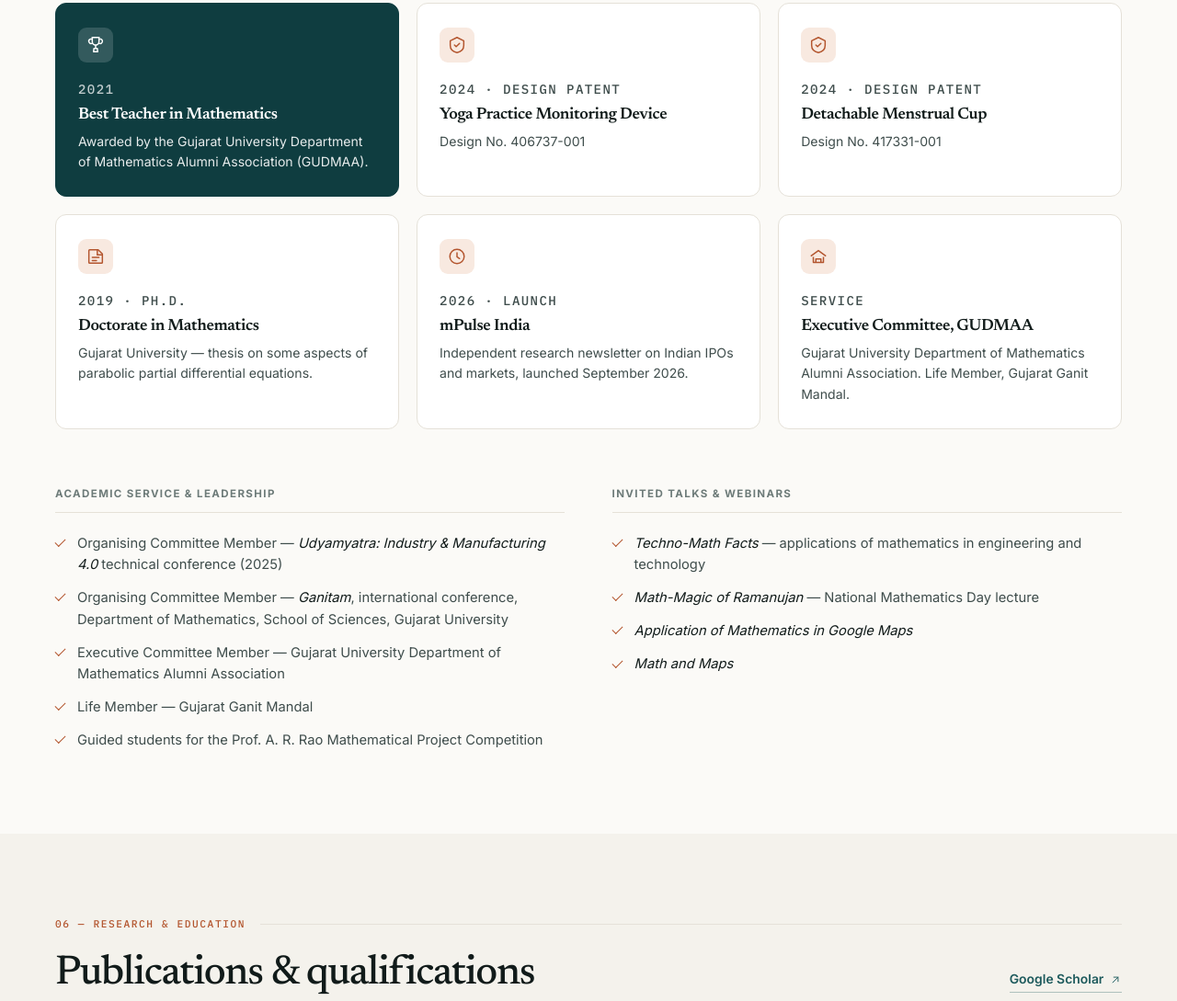
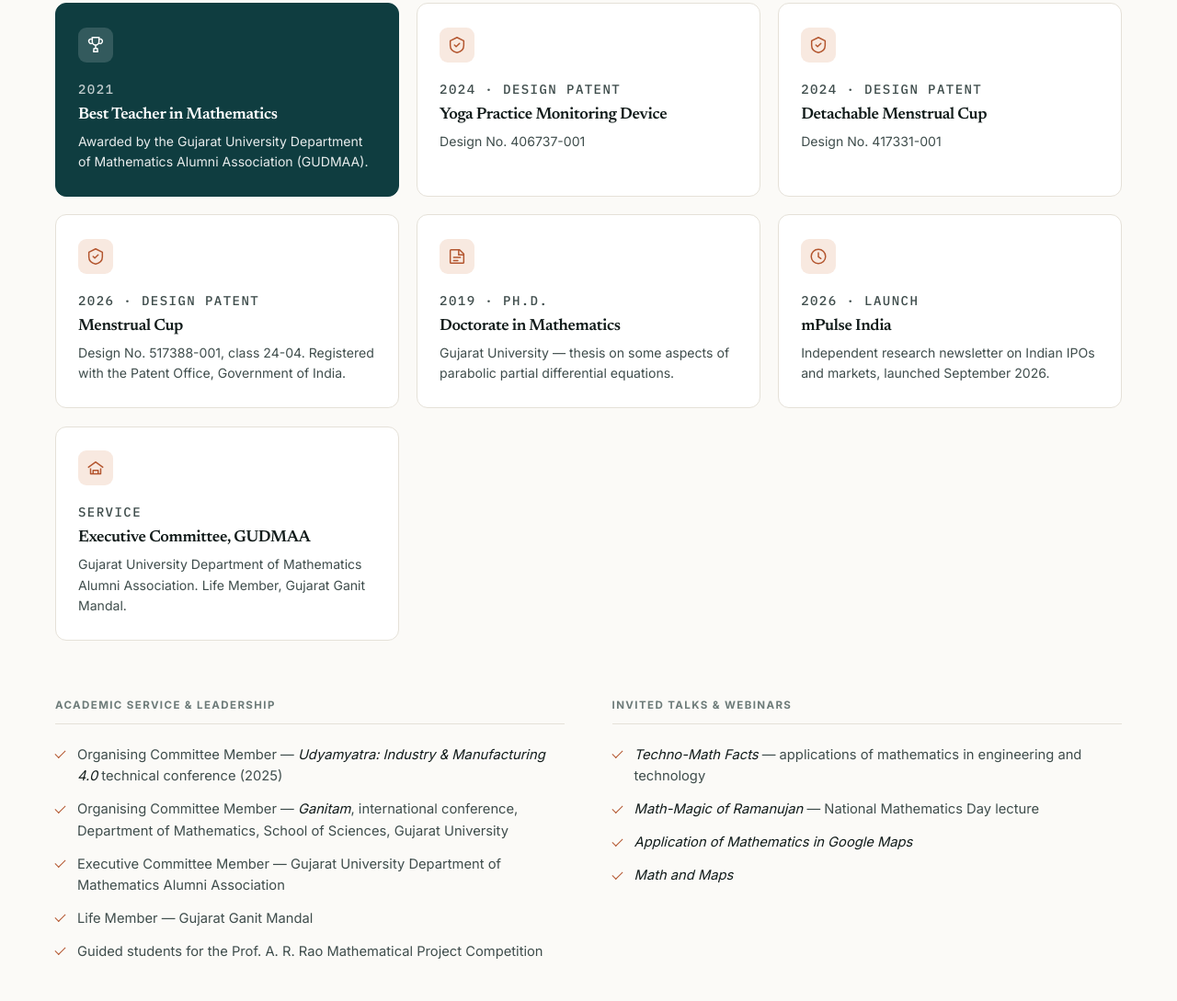
Before and after one commit to Dhruti-k-patel/dhruti-k-patel.github.io, a plain HTML site: page index.html in a window 1280 px wide. Shown: the part 10850-11939 px from the top of the page at 92% size. Drawn offline with Linux system fonts and the light colour scheme.

Commit message:
Add 2026 design patent; record the diploma date in Education
Design No. 517388-001 (Menstrual Cup, class 24-04) is a separate
registration from 417331-001 already listed, so it gets its own card.

The Executive Diploma is NOT a separate achievement - it stays in
Education, now with its completion year and the Business Analytics
specialisation.

Also excludes archives and phone exports from the repository. A .zip
of personal certificates was committed in the previous version of this
commit; amending removes it from history rather than deleting it in a
later commit, which would have left the file readable for ever.

Co-Authored-By: Claude Opus 5 <noreply@anthropic.com>

```diff
--- a/index.html
+++ b/index.html
@@ -384,6 +384,16 @@
 
       <article class="ach-card">
         <div class="ach-icon" aria-hidden="true">
+          <svg viewBox="0 0 24 24" width="22" height="22"><path d="M12 3 4 7v5.5c0 4.3 3.3 7.4 8 8.5 4.7-1.1 8-4.2 8-8.5V7l-8-4Z" stroke-linejoin="round"/><path d="m9 12 2 2 4-4" stroke-linecap="round" stroke-linejoin="round"/></svg>
+        </div>
+        <p class="ach-year">2026 &middot; Design Patent</p>
+        <h3>Menstrual Cup</h3>
+        <p>Design No. 517388-001, class 24-04. Registered with the Patent Office, Government of India.</p>
+      </article>
+
+
+      <article class="ach-card">
+        <div class="ach-icon" aria-hidden="true">
           <svg viewBox="0 0 24 24" width="22" height="22"><path d="M4 19V5a1 1 0 0 1 1-1h10l5 5v10a1 1 0 0 1-1 1H5a1 1 0 0 1-1-1Z" stroke-linejoin="round"/><path d="M14 4v6h6M8 13h8M8 17h5" stroke-linecap="round"/></svg>
         </div>
         <p class="ach-year">2019 · Ph.D.</p>
@@ -477,8 +487,8 @@
         <h3 class="block-title">Education</h3>
         <ul class="edu-list">
           <li>
-            <p class="edu-degree">Executive Diploma in Data Science &amp; Artificial Intelligence</p>
-            <p class="edu-school">upGrad, in collaboration with IIIT Bangalore</p>
+            <p class="edu-degree">Executive Diploma in Data Science &amp; Artificial Intelligence <span class="tag-inline">2026</span></p>
+            <p class="edu-school">IIIT Bangalore, with upGrad — specialisation in Business Analytics</p>
           </li>
           <li>
             <p class="edu-degree">Ph.D. in Mathematics</p>
```
Also changed, not shown: 1 other file.
